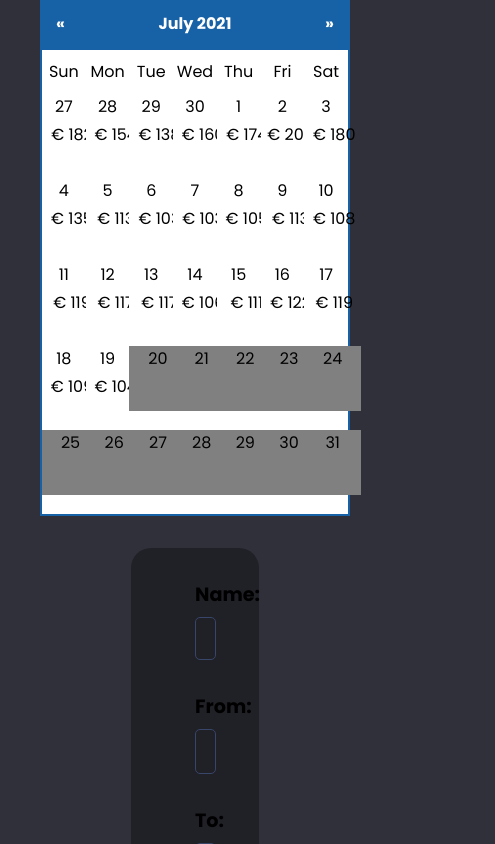
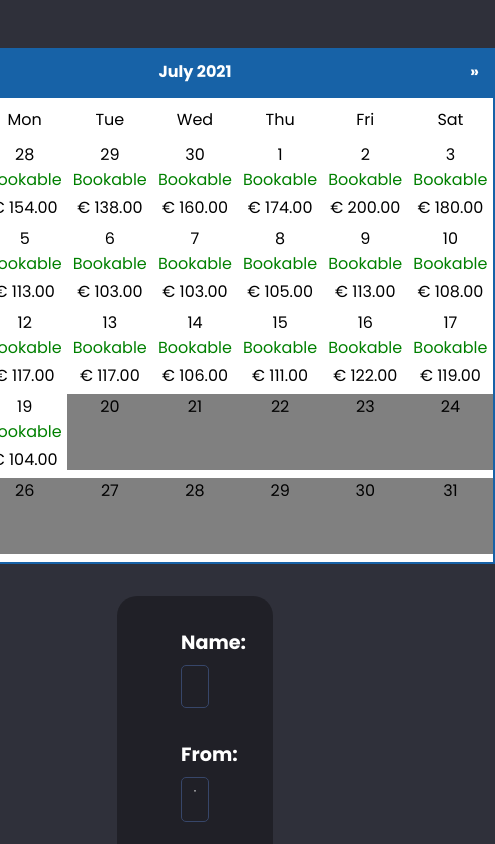
Before and after one commit to sava-stanchev/calendar-task, a React (Create React App) app in the folder client/: page /home in a window 390 px wide. Shown: the top 844 px of the page, 495 px wide, since content can reach past the window. Built offline with nearby package versions, Linux system fonts and the light colour scheme.

Commit message:
add availability status to calender + html/css fix

```diff
--- a/client/src/App.css
+++ b/client/src/App.css
@@ -25,20 +25,21 @@ body {
 }
 
 .main-section {
+  margin-top: 3rem;
   display: flex;
   justify-content: space-between;
   align-items: center;
   flex-grow: 1;
 }
 
-@media (max-width: 900px) {
+@media (max-width: 1000px) {
   .main-section {
     flex-direction: column;
     justify-content: center;
   }
 
   .booking-form {
-    width: 70vw;
+    width: 90vw;
     max-width: inherit;
     margin: 2rem 0;
   }
@@ -47,12 +48,13 @@ body {
 .booking-form {
   background-color: #202027;
   width: 40vw;
-  max-width: 40%;
+  max-width: 60%;
   padding: 2rem 4rem;
   border-radius: 20px;
 }
 
 .input-group {
+  color: white;
   margin-bottom: 2rem;
   display: flex;
   flex-direction: column;
@@ -81,6 +83,10 @@ body {
   border-color: #596da0;
 }
 
+::-webkit-calendar-picker-indicator {
+  filter: invert(1);
+}
+
 .btn {
   color: white;
   background-color: #1762A7;
@@ -104,7 +110,8 @@ body {
 .calendar {
   box-sizing: border-box;
   font-size: 1rem;
-  max-width: 400px;
+  min-width: 600px;
+  max-width: 600px;
 }
 
 .calendar .header {
@@ -118,6 +125,7 @@ body {
 }
 
 .calendar .day {
+  min-width: 85px;
   position: relative;
   width: calc(100% / 7);
   height: 84px;
@@ -159,23 +167,43 @@ body {
   flex: 1;
   text-align: left;
   margin-left: 1rem;
+  cursor: pointer;
 }
 
 .calendar .header .next {
   flex: 1;
   text-align: right;
   margin-right: 1rem;
+  cursor: pointer;
 }
 
 .no-data {
   background-color: gray;
-  padding-bottom: 2.5rem;
+  padding-bottom: 3.2rem;
   min-width: 57px;
 }
 
 .price {
   margin-top: 0.2rem;
-  width: 60px;
+  text-align: center;
   overflow: hidden;
   white-space: nowrap;
 }
+
+.bookable {
+  min-width: 85px;
+  width: 85px;
+  color: green;
+}
+
+.blocked {
+  min-width: 85px;
+  width: 85px;
+  color: darkred;
+}
+
+.booked {
+  min-width: 85px;
+  width: 85px;
+  color: #1762A7;
+}
--- a/client/src/components/MainPage.js
+++ b/client/src/components/MainPage.js
@@ -21,7 +21,7 @@ const MainPage = () => {
         <div className="the-body">
           <div className="day-names">
             {['Sun', 'Mon', 'Tue', 'Wed', 'Thu', 'Fri', 'Sat'].map((d, dayNameI) => (
-                <div key={dayNameI} className="week">{d}</div>
+              <div key={dayNameI} className="week">{d}</div>
             ))}
           </div>
           {calendar.map((week, wi) => (
@@ -31,7 +31,25 @@ const MainPage = () => {
                   {calendarInfo.some((el) => el.date === day.format('').slice(0, 10)) ?
                     <div>
                       {day.format('D').toString()}
-                      <div className="price">&euro; {calendarInfo.filter((el) => el.date === day.format('').slice(0, 10))[0].price}</div>
+                        {calendarInfo
+                        .filter((el) => el.date === day.format('').slice(0, 10))[0].status === 'bookable' ?
+                        <div className="bookable">
+                          Bookable
+                        </div>
+                        :
+                          calendarInfo
+                          .filter((el) => el.date === day.format('').slice(0, 10))[0].status === 'blocked' ?
+                          <div className="blocked">
+                            Blocked
+                          </div>
+                          :
+                          <div className="Booked">
+                            Booked
+                          </div>
+                        }
+                      <div className="price">
+                        &euro; {calendarInfo.filter((el) => el.date === day.format('').slice(0, 10))[0].price.toFixed(2)}
+                      </div>
                     </div>
                   :
                     <div className="no-data">
```
